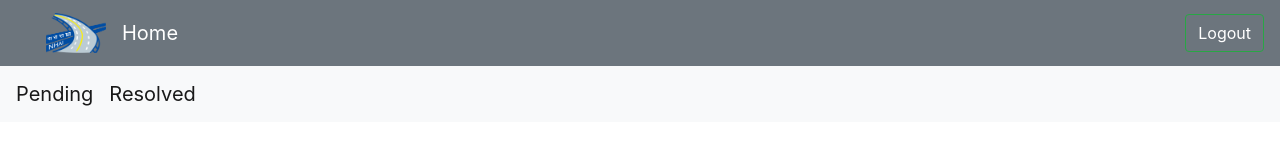
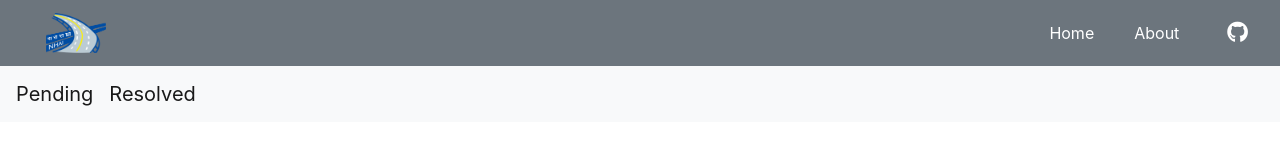
Before and after one commit to wargraver/pothole_detection, a plain HTML site: page dashboard.html in a window 1280 px wide. Drawn offline with nearby package versions, Linux system fonts and the light colour scheme; no server answers.

Commit message:
github link

```diff
--- a/dashboard.css
+++ b/dashboard.css
@@ -1,10 +1,12 @@
 body {
   overflow-x: hidden; /* Hide horizontal scrollbar */
 }
-i {
+.fa-exclamation-triangle {
 color: red;
 }
-
+.fa-github{
+  color: white;
+}
 .card{
 transition: transform .2s; /* Animation */
 }
--- a/dashboard.html
+++ b/dashboard.html
@@ -13,17 +13,23 @@
 </head>
 <body>
   <nav class="navbar navbar-expand-lg navbar-light bg-secondary">
-      <a href="#" class="navbar-brand"><img src="./public/img/logo.png" class="img-fluid" alt="logo"></a>
-        <a class="navbar-brand  text-white" href="https://nhai.gov.in/#/">Home</a>
+    <a href="#" class="navbar-brand"><img src="./img/logo.png" class="img-fluid" alt="logo"></a>
     <button class="navbar-toggler" type="button" data-toggle="collapse" data-target="#navbarSupportedContent" aria-controls="navbarSupportedContent" aria-expanded="false" aria-label="Toggle navigation">
       <span class="navbar-toggler-icon"></span>
     </button>
 
     <div class="collapse navbar-collapse" id="navbarSupportedContent">
-          <ul class="navbar-nav mr-auto">
-
+      <ul class="navbar-nav ml-auto">
+        <li class="nav-item active">
+          <a class="nav-link  text-white" href="https://nhai.gov.in/">Home <span class="sr-only">(current)</span></a>
+        </li>
+        <li class="nav-item">
+          <a class="nav-link  text-white mr-2 ml-4" href="#">About</a>
+        </li>
+        <li class="nav-item">
+          <a class="nav-link  text-white mr-2 ml-4 icon" href="https://github.com/wargraver/Bug_slayers"><i class="fab fa-github fa-lg"></i></a>
+        </li>
       </ul>
-          <button id="btn2" class="btn btn-outline-success my-2 my-sm-0  text-white" type="submit">Logout</button>
     </div>
   </nav>
       <nav class="navbar navbar-expand-lg navbar-light bg-light">
--- a/resolved.css
+++ b/resolved.css
@@ -1,10 +1,12 @@
 body {
     overflow-x: hidden; /* Hide horizontal scrollbar */
   }
-  i {
+.fa-check-double {
   color: rgb(13, 233, 13);
   }
-
+.fa-github{
+  color: white;
+}
   .card{
   transition: transform .2s; /* Animation */
   }
--- a/user.css
+++ b/user.css
@@ -2,9 +2,12 @@
     display: flex;
     flex: 1 1;
 }
-i {
+.fa-exclamation-triangle {
     color: red;
   }
+.fa-github{
+  color: white;
+}
   .card{
     transition: transform .2s; /* Animation */
   }
```
Also changed, not shown: resolved.html (+11 -5 lines), user.html (+11 -5 lines). Lines whose indentation alone changed are shown as unchanged.
